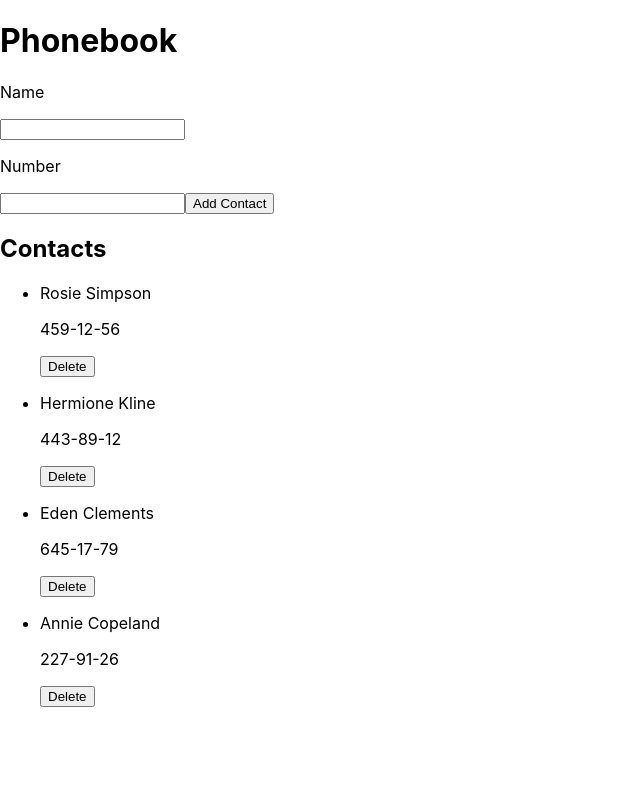
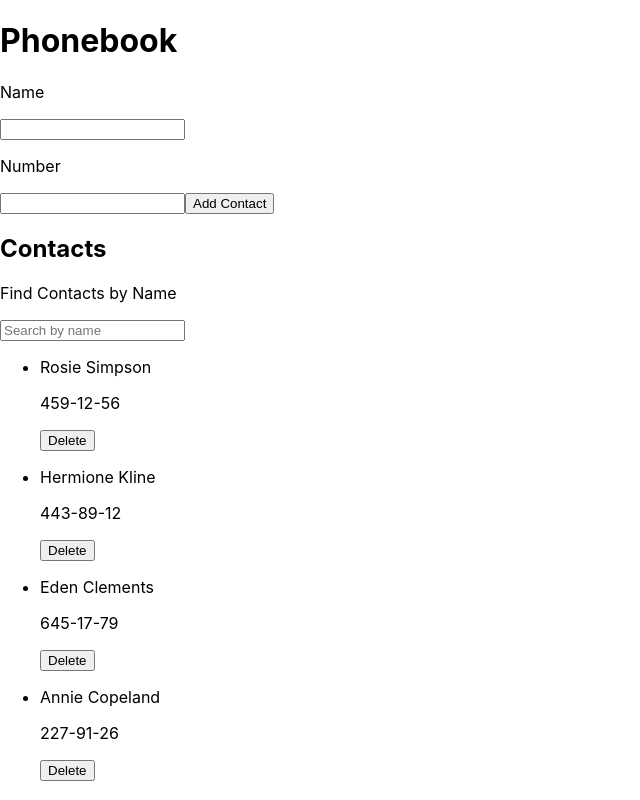
Before and after one commit to valeeriiiee/goit-react-hw-02-phonebook, a React (Create React App) app: page / in a window 1280 px wide. Shown: the whole page, without its empty margins (0-640 px from the left). Built offline with nearby package versions, Linux system fonts and the light colour scheme.

Commit message:
Update App.jsx

```diff
--- a/src/components/App.jsx
+++ b/src/components/App.jsx
@@ -1,6 +1,7 @@
 import { Component } from 'react';
 import ContactForm from './ContactForm/ContactForm';
 import { ContactList } from './ContactList/ContactList';
+import { Filter } from './Filter/Filter';
 
 export class App extends Component {
   state = {
@@ -48,6 +49,7 @@ export class App extends Component {
         <h1>Phonebook</h1>
         <ContactForm addContact={this.addContact} contacts={contacts} />
         <h2>Contacts</h2>
+        <Filter filter={this.filter} setFilter={this.setFilter} />
         <ContactList
           filterContact={this.filterContact}
           deleteContact={this.deleteContact}
```
